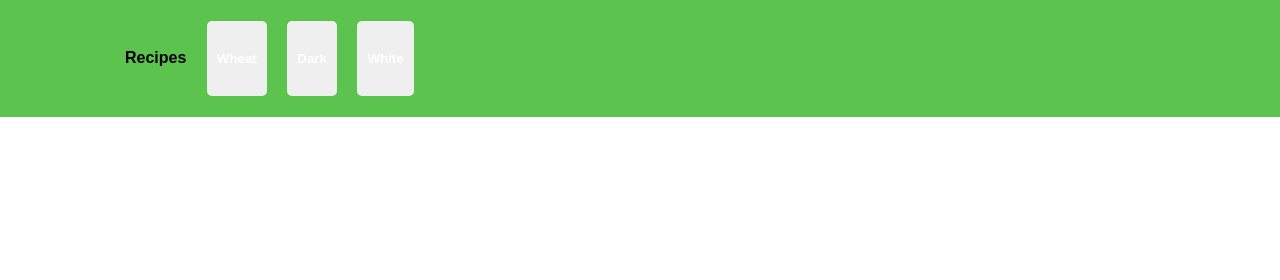
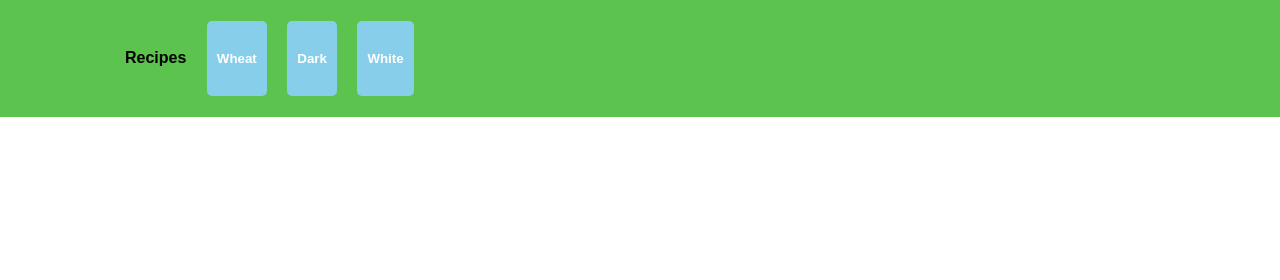
Before and after one commit to joaomarcos17/blog, a plain HTML site: page index.html in a window 1280 px wide. Shown: the top 280 px of the page. Drawn offline with Linux system fonts and the light colour scheme.

Commit message:
Update index.css

```diff
--- a/index.css
+++ b/index.css
@@ -37,7 +37,7 @@ h1{
 button{
     border: none;
     padding: 30px 10px;
-    background-color: skyeblue;
+    background-color: skyblue;
     border-radius: 5px;
 
 }
```
